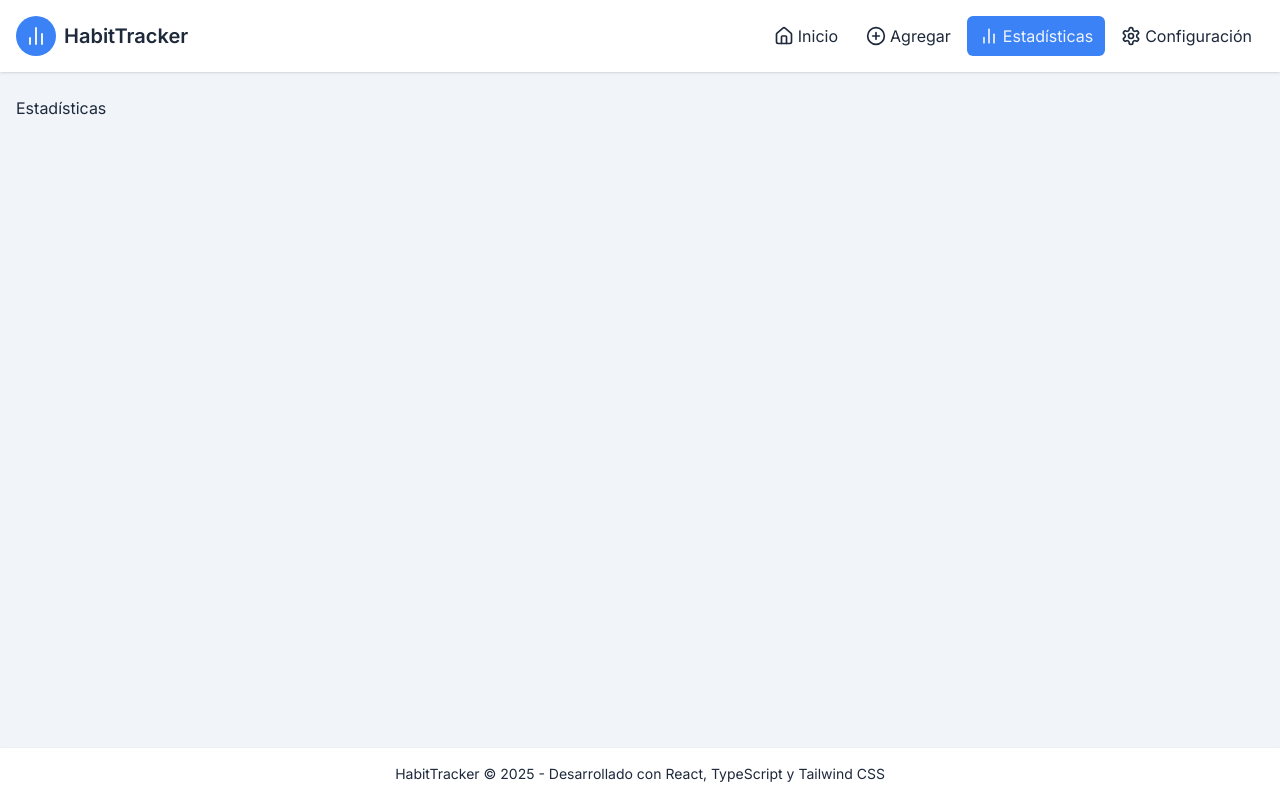
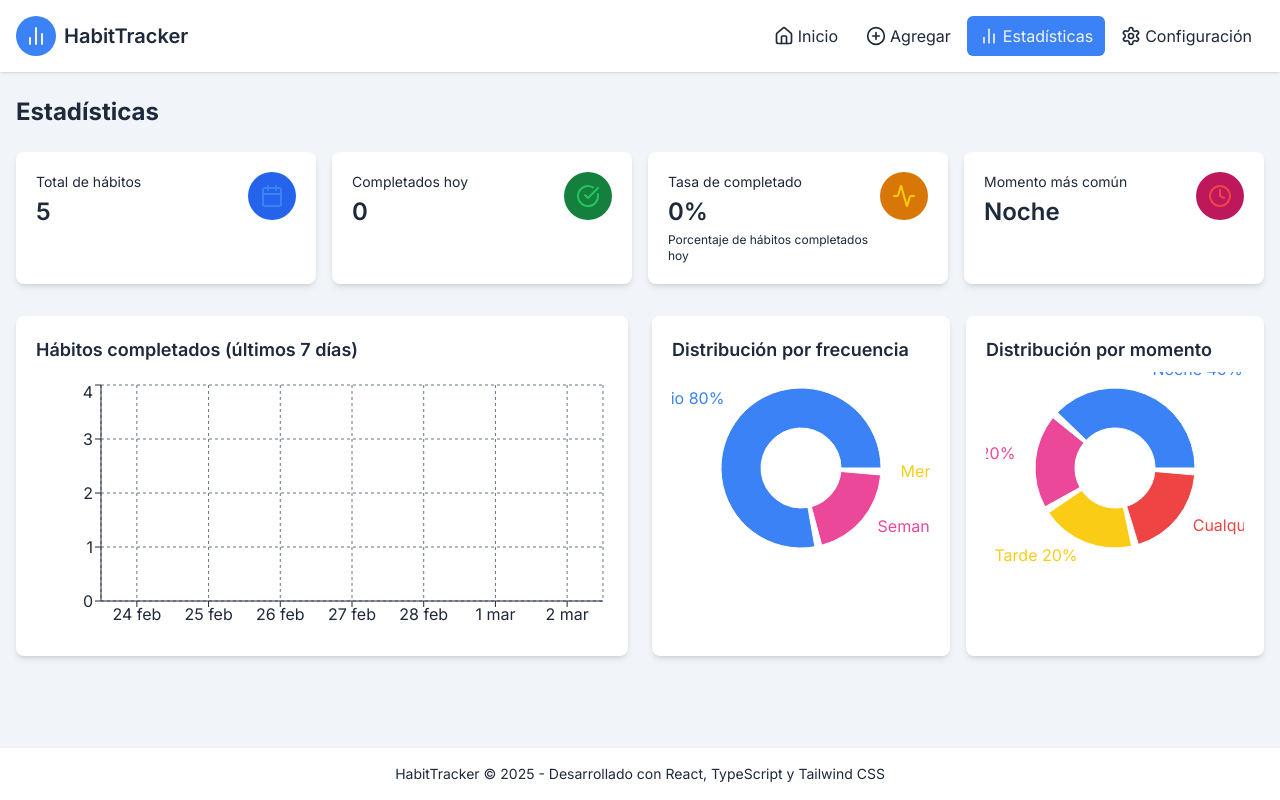
Before and after one commit to dommirr/habit-tracker, a React (Vite) app: page /stats in a window 1280 px wide. Built offline with nearby package versions, Linux system fonts and the light colour scheme.

Commit message:
feat(stats): add stats page

```diff
--- a/package.json
+++ b/package.json
@@ -17,6 +17,7 @@
     "react": "^19.0.0",
     "react-dom": "^19.0.0",
     "react-router-dom": "^7.2.0",
+    "recharts": "^2.15.1",
     "tailwindcss": "^4.0.9",
     "zustand": "^5.0.3"
   },
--- /dev/null
+++ b/src/features/Stats/components/StatsCard.tsx
@@ -0,0 +1,34 @@
+interface StatsCardProps {
+  title: string;
+  value: string | number;
+  description?: string;
+  icon: React.ReactNode;
+  color: string;
+}
+
+const StatsCard: React.FC<StatsCardProps> = ({
+  title,
+  value,
+  description,
+  icon,
+  color,
+}) => {
+  return (
+    <div className="bg-[var(--color-surface)] rounded-lg shadow-md p-5 transition-colors">
+      <div className="flex items-start justify-between">
+        <div>
+          <p className="text-sm text-[var(--color-text-primary)]">{title}</p>
+          <p className="text-2xl font-semibold mt-1">{value}</p>
+          {description && (
+            <p className="text-xs text-[var(--color-text-primary)] mt-1">
+              {description}
+            </p>
+          )}
+        </div>
+        <div className={`p-3 rounded-full ${color}`}>{icon}</div>
+      </div>
+    </div>
+  );
+};
+
+export default StatsCard;
--- a/src/features/Stats/pages/StatsPage.tsx
+++ b/src/features/Stats/pages/StatsPage.tsx
@@ -1,8 +1,243 @@
-import Layout from '@/components/Layout/Layout';
-const StatsPage = () => {
+import {
+  BarChart,
+  Bar,
+  XAxis,
+  YAxis,
+  CartesianGrid,
+  Tooltip,
+  ResponsiveContainer,
+  PieChart,
+  Pie,
+  Cell,
+} from 'recharts';
+import { Activity, Calendar, CheckCircle, Clock } from 'lucide-react';
+import StatsCard from '../components/StatsCard';
+import Layout from '@/components/Layout';
+import { useHabitStore } from '@/features/Habits/store';
+
+const StatsPage: React.FC = () => {
+  const habits = useHabitStore((state) => state.habits);
+
+  // Calcular estadísticas
+  const totalHabits = habits.length;
+  const today = new Date().toISOString().split('T')[0];
+  const habitsCompletedToday = habits.filter((habit) =>
+    habit.completedDates.includes(today)
+  ).length;
+
+  const completionRate =
+    totalHabits > 0
+      ? Math.round((habitsCompletedToday / totalHabits) * 100)
+      : 0;
+
+  // Datos para el gráfico de frecuencia
+  const frequencyData = [
+    {
+      name: 'Diario',
+      value: habits.filter((h) => h.frequency === 'daily').length,
+    },
+    {
+      name: 'Semanal',
+      value: habits.filter((h) => h.frequency === 'weekly').length,
+    },
+    {
+      name: 'Mensual',
+      value: habits.filter((h) => h.frequency === 'monthly').length,
+    },
+  ];
+
+  // Datos para el gráfico de momento del día
+  const timeOfDayData = [
+    {
+      name: 'Mañana',
+      value: habits.filter((h) => h.timeOfDay === 'morning').length,
+    },
+    {
+      name: 'Tarde',
+      value: habits.filter((h) => h.timeOfDay === 'afternoon').length,
+    },
+    {
+      name: 'Noche',
+      value: habits.filter((h) => h.timeOfDay === 'evening').length,
+    },
+    {
+      name: 'Cualquier momento',
+      value: habits.filter((h) => h.timeOfDay === 'anytime').length,
+    },
+  ];
+
+  // Colores para los gráficos
+  const COLORS = [
+    'var(--color-primary)',
+    'var(--color-secondary)',
+    'var(--color-warning)',
+    'var(--color-error)',
+  ];
+
+  // Datos para el gráfico de completados por día (últimos 7 días)
+  const last7Days = Array.from({ length: 7 }, (_, i) => {
+    const date = new Date();
+    date.setDate(date.getDate() - i);
+    return date.toISOString().split('T')[0];
+  }).reverse();
+
+  const completionByDay = last7Days.map((date) => {
+    const completed = habits.filter((habit) =>
+      habit.completedDates.includes(date)
+    ).length;
+    // Formatear la fecha para mostrar solo el día
+    const formattedDate = new Date(date).toLocaleDateString('es-ES', {
+      day: 'numeric',
+      month: 'short',
+    });
+    return {
+      date: formattedDate,
+      completed,
+    };
+  });
+
   return (
     <Layout>
-      <h1>Estadísticas</h1>
+      <h1 className="text-2xl font-bold mb-6">Estadísticas</h1>
+
+      {/* Tarjetas de estadísticas */}
+      <div className="grid grid-cols-1 md:grid-cols-2 lg:grid-cols-4 gap-4 mb-8">
+        <StatsCard
+          title="Total de hábitos"
+          value={totalHabits}
+          icon={<Calendar size={24} className="text-[var(--color-primary)]" />}
+          color="bg-[var(--color-blue)] dark:bg-[var(--color-blue)]/40"
+        />
+        <StatsCard
+          title="Completados hoy"
+          value={habitsCompletedToday}
+          icon={
+            <CheckCircle size={24} className="text-[var(--color-success)]" />
+          }
+          color="bg-[var(--color-green)] dark:bg-[var(--color-green)]/40"
+        />
+        <StatsCard
+          title="Tasa de completado"
+          value={`${completionRate}%`}
+          description="Porcentaje de hábitos completados hoy"
+          icon={<Activity size={24} className="text-[var(--color-warning)]" />}
+          color="bg-[var(--color-orange)] dark:bg-[var(--color-orange)]/40"
+        />
+        <StatsCard
+          title="Momento más común"
+          value={
+            timeOfDayData.sort((a, b) => b.value - a.value)[0]?.name || 'N/A'
+          }
+          icon={<Clock size={24} className="text-[var(--color-error)]" />}
+          color="bg-[var(--color-pink)] dark:bg-[var(--color-pink)]/40"
+        />
+      </div>
+
+      {/* Gráficos */}
+      <div className="grid grid-cols-1 lg:grid-cols-2 gap-6 mb-8">
+        {/* Gráfico de completados por día */}
+        <div className="bg-[var(--color-surface)] rounded-lg shadow-md p-5">
+          <h2 className="text-lg font-semibold mb-4">
+            Hábitos completados (últimos 7 días)
+          </h2>
+          <div className="h-64">
+            <ResponsiveContainer width="100%" height="100%">
+              <BarChart data={completionByDay}>
+                <CartesianGrid
+                  strokeDasharray="3 3"
+                  stroke="var(--color-text-secondary)"
+                />
+                <XAxis dataKey="date" stroke="var(--color-text-primary)" />
+                <YAxis stroke="var(--color-text-primary" />
+                <Tooltip
+                  contentStyle={{
+                    backgroundColor: 'var(--color-gray)',
+                    border: 'none',
+                    borderRadius: '0.375rem',
+                    color: 'var(--color-white)',
+                  }}
+                />
+                <Bar
+                  dataKey="completed"
+                  fill="var(--color-primary)"
+                  radius={[4, 4, 0, 0]}
+                />
+              </BarChart>
+            </ResponsiveContainer>
+          </div>
+        </div>
+
+        {/* Gráficos de distribución */}
+        <div className="grid grid-cols-1 md:grid-cols-2 gap-4">
+          {/* Distribución por frecuencia */}
+          <div className="bg-[var(--color-surface)] rounded-lg shadow-md p-5">
+            <h2 className="text-lg font-semibold mb-2">
+              Distribución por frecuencia
+            </h2>
+            <div className="h-48">
+              <ResponsiveContainer width="100%" height="100%">
+                <PieChart>
+                  <Pie
+                    data={frequencyData}
+                    cx="50%"
+                    cy="50%"
+                    innerRadius={40}
+                    outerRadius={80}
+                    paddingAngle={5}
+                    dataKey="value"
+                    label={({ name, percent }) =>
+                      `${name} ${(percent * 100).toFixed(0)}%`
+                    }
+                    labelLine={false}
+                  >
+                    {frequencyData.map((_entry, index) => (
+                      <Cell
+                        key={`cell-${index}`}
+                        fill={COLORS[index % COLORS.length]}
+                      />
+                    ))}
+                  </Pie>
+                  <Tooltip />
+                </PieChart>
+              </ResponsiveContainer>
+            </div>
+          </div>
+
+          {/* Distribución por momento del día */}
+          <div className="bg-[var(--color-surface)] rounded-lg shadow-md p-5">
+            <h2 className="text-lg font-semibold mb-2">
+              Distribución por momento
+            </h2>
+            <div className="h-48">
+              <ResponsiveContainer width="100%" height="100%">
+                <PieChart>
+                  <Pie
+                    data={timeOfDayData}
+                    cx="50%"
+                    cy="50%"
+                    innerRadius={40}
+                    outerRadius={80}
+                    paddingAngle={5}
+                    dataKey="value"
+                    label={({ name, percent }) =>
+                      `${name} ${(percent * 100).toFixed(0)}%`
+                    }
+                    labelLine={false}
+                  >
+                    {timeOfDayData.map((_entry, index) => (
+                      <Cell
+                        key={`cell-${index}`}
+                        fill={COLORS[index % COLORS.length]}
+                      />
+                    ))}
+                  </Pie>
+                  <Tooltip />
+                </PieChart>
+              </ResponsiveContainer>
+            </div>
+          </div>
+        </div>
+      </div>
     </Layout>
   );
 };
```
Also changed, not shown: 1 other file (tests, documents, lock files or other folders).
